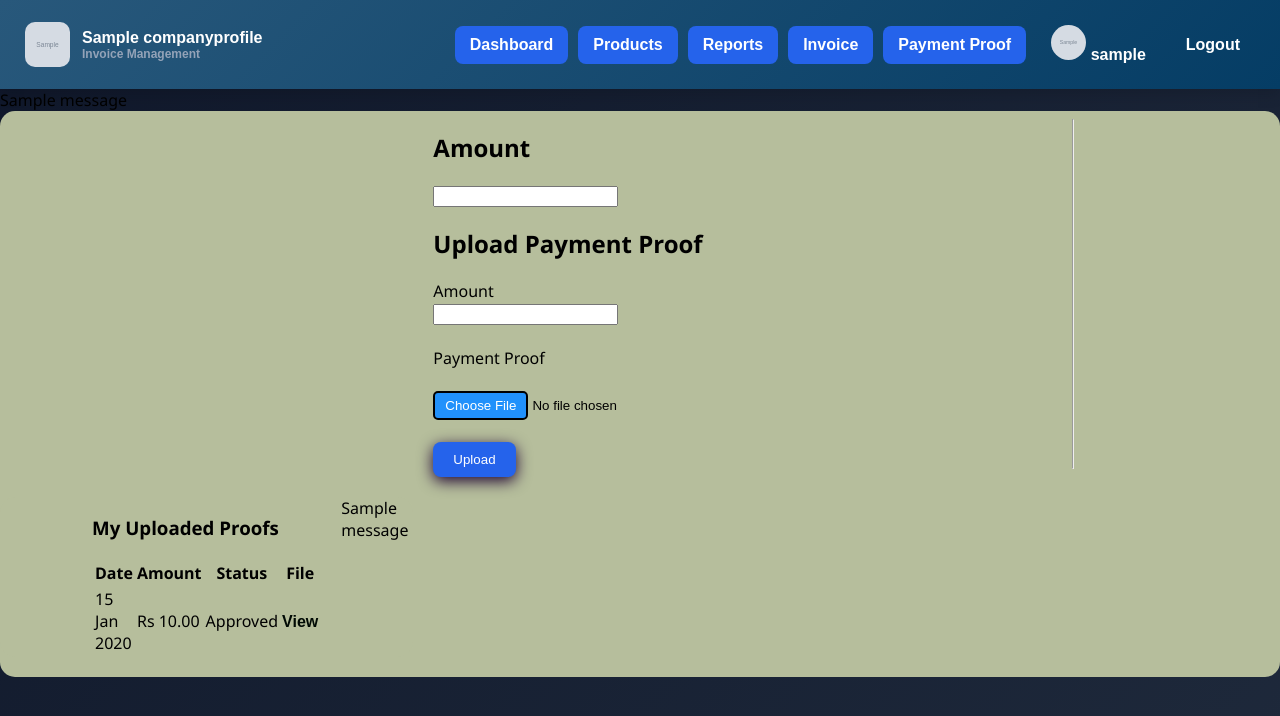
After one commit to zainammar/invoice_shop, a Django app: page /payment-proof/ in a window 1280 px wide. The commit adds this page. Shown: the top 716 px of the page. Run offline with Django 5.2, Linux system fonts and the light colour scheme; a user stored in the database is signed in; tables that the repository leaves empty hold one stand-in row (values such as "Sample post"); grey boxes marked "Sample" are stand-in pictures; one stand-in notice (Sample message) is shown.

Commit message:
Add Payment Proof Option With Style

```diff
--- a/invoices/models.py
+++ b/invoices/models.py
@@ -1,6 +1,31 @@
 from django.db import models
 from django.contrib.auth.models import User
 
+
+class PaymentProof(models.Model):
+    user = models.ForeignKey(
+        User,
+        on_delete=models.CASCADE,
+        related_name='payment_proofs'
+    )
+
+    proof_file = models.FileField(
+        upload_to='payment_proofs/'
+    )
+
+    amount = models.DecimalField(
+        max_digits=10,
+        decimal_places=2,
+        null=True,
+        blank=True
+    )
+
+    is_approved = models.BooleanField(default=False)
+
+    uploaded_at = models.DateTimeField(auto_now_add=True)
+
+    def __str__(self):
+        return f"{self.user.username} - {self.uploaded_at.date()}"
 
 class UserProduct(models.Model):
     """User's personal product catalog — one-time entry"""
--- a/invoices/templates/invoices/base.html
+++ b/invoices/templates/invoices/base.html
@@ -47,21 +47,19 @@
       <!-- Menu -->
       <div class="nav-links" id="navMenu">
 
-          <a href="{% url 'dashboard' %}">
-              🏠 Dashboard
-          </a>
+          <a href="{% url 'dashboard' %}" class="btn-new">Dashboard</a>
 
-          <a href="{% url 'products' %}">
-              📦 Products
-          </a>
 
-          <a href="{% url 'monthly_report' %}">
-              📊 Reports
-          </a>
+          <a href="{% url 'products' %}"  class="btn-new"> Products </a>
 
-          <a href="{% url 'create_invoice' %}" class="btn-new">
-              ➕ Invoice
-          </a>
+
+
+          <a href="{% url 'monthly_report' %}"  class="btn-new"> Reports</a>
+
+          <a href="{% url 'create_invoice' %}" class="btn-new">Invoice</a>
+
+          <a href="{% url 'upload_payment_proof' %}"class="btn-new">Payment Proof </a>
+
 
           <a href="{% url 'profile_settings' %}" class="user-chip">
 
--- a/invoices/templates/invoices/products.html
+++ b/invoices/templates/invoices/products.html
@@ -131,7 +131,7 @@
          </div>
 
         </div>
-
+<br>
         <div class="content-grid row-6">
           <div class="grid-item-1">
 
--- /dev/null
+++ b/invoices/templates/invoices/upload_payment_proof.html
@@ -0,0 +1,115 @@
+{% extends 'invoices/base.html' %}
+
+{% block content %}
+<div class="content-grid bg-1 row-3">
+    <div class="grid-item-1">
+
+         </div>
+         <div class="grid-item-1">
+
+<div class="container">
+    <h2>Amount</h2>
+    <input type="number" step="0.01" name="amount">
+    <h2>Upload Payment Proof</h2>
+
+    <form method="post" enctype="multipart/form-data">
+        {% csrf_token %}
+
+        <div>
+            <label>Amount</label>
+            <br>
+            <input type="number"
+                   step="0.01"
+                   name="amount">
+        </div>
+
+        <div>
+            <br>
+            <label>Payment Proof</label>
+
+            <br> <br>
+            <input type="file"
+                   name="proof_file"
+                   required>
+        </div>
+        <br>
+        <button class="btn" type="submit">
+            Upload
+        </button>
+    </form>
+
+         </div>
+         <div class="grid-item-1">
+
+         </div>
+
+
+        </div>
+
+    <hr>
+<div class="content-grid bg-1 row-3">
+    <div class="grid-item-1">
+
+         </div>
+         <div class="grid-item-1">
+            <h3>My Uploaded Proofs</h3>
+
+            <table>
+                <thead>
+                    <tr>
+                        <th>Date</th>
+                        <th>Amount</th>
+                        <th>Status</th>
+                        <th>File</th>
+                    </tr>
+                </thead>
+
+                <tbody>
+                    {% for proof in proofs %}
+                    <tr>
+                        <td>{{ proof.uploaded_at|date:"d M Y" }}</td>
+                        <td>Rs {{ proof.amount }}</td>
+
+                        <td>
+                            {% if proof.is_approved %}
+                                Approved
+                            {% else %}
+                                Pending
+                            {% endif %}
+                        </td>
+
+                        <td>
+                            <a href="{{ proof.proof_file.url }}" target="_blank">
+                                View
+                            </a>
+                        </td>
+                    </tr>
+                    {% empty %}
+                    <tr>
+                        <td colspan="4">
+                            No payment proofs uploaded yet.
+                        </td>
+                    </tr>
+                    {% endfor %}
+                </tbody>
+            </table>
+
+        </div>
+        {% if messages %}
+            {% for message in messages %}
+                <div class="alert alert-success">
+                    {{ message }}
+                </div>
+            {% endfor %}
+        {% endif %}
+         </div>
+         <div class="grid-item-1">
+
+         </div>
+
+
+        </div>
+
+
+
+{% endblock %}
--- a/invoices/urls.py
+++ b/invoices/urls.py
@@ -21,4 +21,9 @@ urlpatterns = [
     path('settings/', views.profile_settings, name='profile_settings'),
     path('reports/', views.monthly_report, name='monthly_report'),
     path('reports/pdf/', views.report_pdf, name='report_pdf'),
+     path(
+        'payment-proof/',
+        views.upload_payment_proof,
+        name='upload_payment_proof'
+    ),
 ]
--- a/invoices/views.py
+++ b/invoices/views.py
@@ -1672,3 +1672,35 @@ def profile_settings(request):
         return redirect('profile_settings')
 
     return render(request, 'invoices/profile_settings.html', {'profile': profile})
+
+
+
+from django.contrib.auth.decorators import login_required
+from django.shortcuts import render, redirect
+from .models import PaymentProof
+
+
+@login_required
+def upload_payment_proof(request):
+    if request.method == "POST":
+        proof_file = request.FILES.get("proof_file")
+        amount = request.POST.get("amount") or None
+
+        if proof_file:
+            PaymentProof.objects.create(
+                user=request.user,
+                proof_file=proof_file,
+                amount=amount
+            )
+
+            return redirect("upload_payment_proof")
+
+    proofs = PaymentProof.objects.filter(
+        user=request.user
+    ).order_by("-uploaded_at")
+
+    return render(
+        request,
+        "invoices/upload_payment_proof.html",
+        {"proofs": proofs}
+    )
--- a/static/css/dashboard.css
+++ b/static/css/dashboard.css
@@ -270,7 +270,7 @@ button.btn{
 
 button{
   background:#fecb00;
-  color:white;
+  color:rgb(0, 0, 0);
   border:none;
   padding:10px 20px;
   border-radius:8px;
@@ -369,7 +369,7 @@ button:hover{
 }
 
 .btn-new:hover{
-  background:#1d4ed8;
+  background:#ea5f02;
 }
 
 .menu-toggle{
@@ -511,3 +511,13 @@ button:hover{
       grid-template-columns:1fr;
   }
 }
+
+
+
+::file-selector-button {
+  border: 2px solid black;
+  padding: 5px 10px;
+  border-radius: 5px;
+  background-color: #2191FB;
+  color:white;
+}
```
Also changed, not shown: invoice_shop/settings.py (+10 -8 lines), invoices/admin.py (+63 -6 lines), invoices/migrations/0004_paymentproof.py (added), media/payment_proofs/Screenshot_from_2026-06-02_14-52-48.png (added), media/payment_proofs/Screenshot_from_2026-06-02_16-19-07.png (added), media/payment_proofs/Screenshot_from_2026-06-02_16-19-07_okarC86.png (added), media/payment_proofs/Screenshot_from_2026-06-03_13-48-17.png (added), media/payment_proofs/logo5.png (added).
